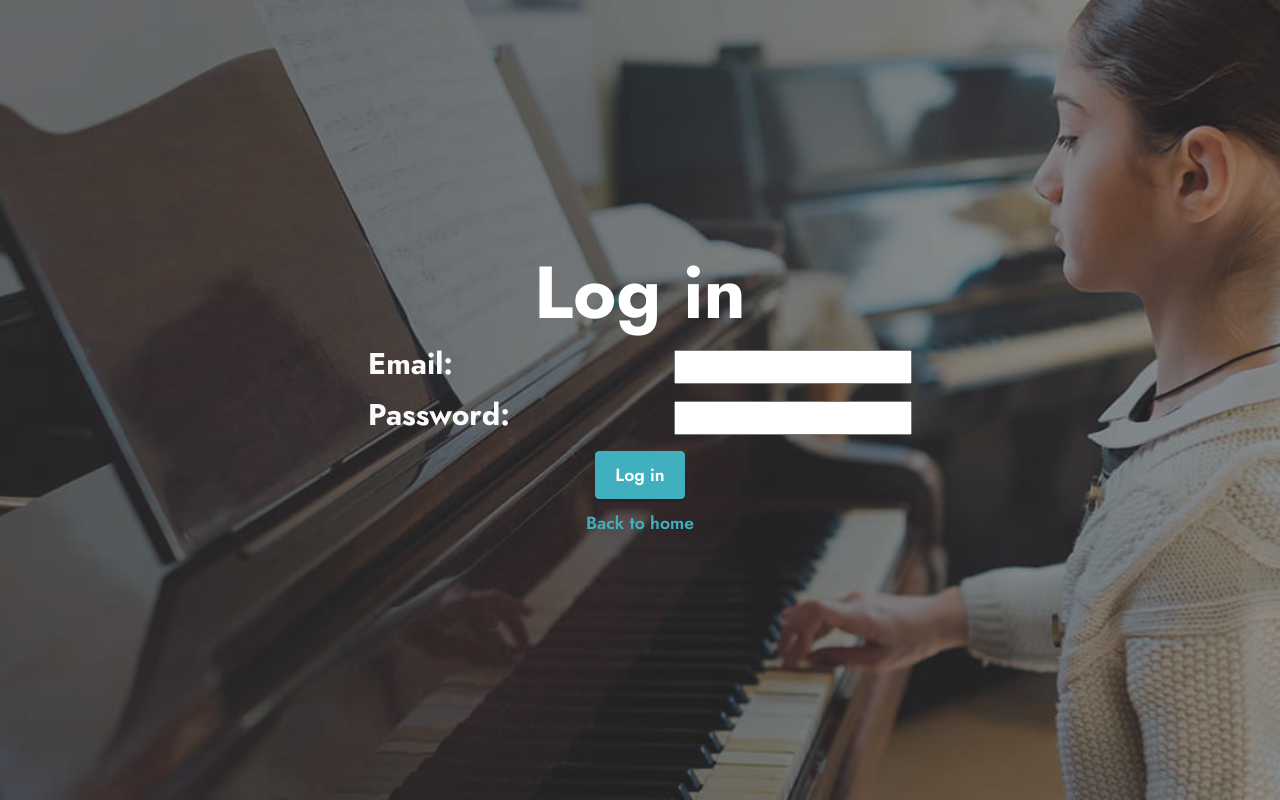
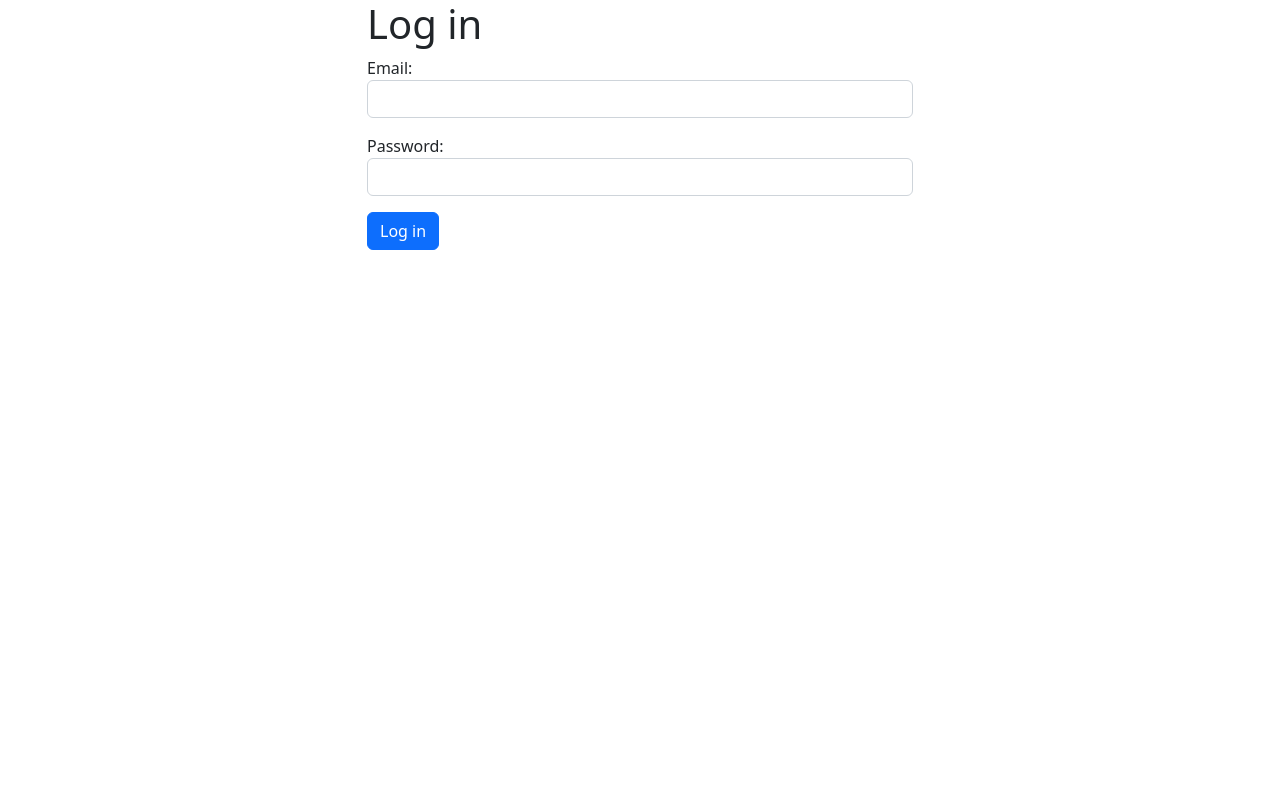
Before and after one commit to DMY2003/MSMS, a Django app: page /log_in/ in a window 1280 px wide. Run offline with Django 4.2, Linux system fonts and the light colour scheme; some libraries are stand-ins or nearby versions.

Commit message:
base templates developed

```diff
--- a/lessons/templates/base.html
+++ b/lessons/templates/base.html
@@ -5,6 +5,12 @@
   <head>
     <meta charset="utf-8" />
     <meta name="viewport" content="width=device-width, initial-scale=1" />
+    <link
+      href="https://cdn.jsdelivr.net/npm/bootstrap@5.2.2/dist/css/bootstrap.min.css"
+      rel="stylesheet"
+      integrity="sha384-Zenh87qX5JnK2Jl0vWa8Ck2rdkQ2Bzep5IDxbcnCeuOxjzrPF/et3URy9Bv1WTRi"
+      crossorigin="anonymous"
+    />
     <title>
       MSMS |
       {% block title %}
@@ -13,7 +19,8 @@
 
   </head>
   <body>
-    {% block body %} {% endblock %}
+    {% block body %}
+    {% endblock %}
 
     <script
       src="https://cdn.jsdelivr.net/npm/bootstrap@5.2.2/dist/js/bootstrap.bundle.min.js"
--- a/lessons/templates/base_content.html
+++ b/lessons/templates/base_content.html
@@ -1,7 +1,6 @@
 {% extends 'base.html' %}
 {% block body %}
-    <!-- {% include 'partials/navbar.html' %} -->
-    <!-- {% include 'partials/messages.html' %} -->
+
     {% block content %}
     {% endblock %}
 {% endblock %}
--- a/lessons/templates/log_in.html
+++ b/lessons/templates/log_in.html
@@ -1,62 +1,19 @@
-{% load static %}
-<!DOCTYPE html>
-<html>
-<head>
-  <meta charset="UTF-8">
-  <meta http-equiv="X-UA-Compatible" content="IE=edge">
-  <meta name="viewport" content="width=device-width, initial-scale=1, minimum-scale=1">
-  <link rel="shortcut icon" href="assets/images/logo5.png" type="image/x-icon">
-  <meta name="description" content="">
+{% extends 'base_content.html' %} {% block content %}
+<div class="container">
+  <div class="row">
+    <div class="col-sm-12 col-md-6 offset-md-3">
+      <h1>Log in</h1>
 
+      <form action="{% url 'log_in' %}" method="post">
+        {% csrf_token %}
+        {% include 'partials/bootstrap_form.html' with form=form %}
+        <input type="submit" value="Log in" class="btn btn-primary"/>
+      </form>
+    </div>
+  </div>
+</div>
 
-  <title>Music School</title>
-  <link rel="stylesheet" href="/static/assets/web/assets/mobirise-icons2/mobirise2.css">
-  <link rel="stylesheet" href="/static/assets/bootstrap/css/bootstrap.min.css">
-  <link rel="stylesheet" href="/static/assets/bootstrap/css/bootstrap-grid.min.css">
-  <link rel="stylesheet" href="/static/assets/bootstrap/css/bootstrap-reboot.min.css">
-  <link rel="stylesheet" href="/static/assets/parallax/jarallax.css">
-  <link rel="stylesheet" href="/static/assets/socicon/css/styles.css">
-  <link rel="stylesheet" href="/static/assets/theme/css/style.css">
-  <link rel="preload" href="https://fonts.googleapis.com/css?family=Jost:100,200,300,400,500,600,700,800,900,100i,200i,300i,400i,500i,600i,700i,800i,900i&display=swap" as="style" onload="this.onload=null;this.rel='stylesheet'">
-  <noscript><link rel="stylesheet" href="https://fonts.googleapis.com/css?family=Jost:100,200,300,400,500,600,700,800,900,100i,200i,300i,400i,500i,600i,700i,800i,900i&display=swap"></noscript>
-  <link rel="preload" as="style" href="/static/assets/mobirise/css/mbr-additional.css"><link rel="stylesheet" href="/static/assets/mobirise/css/mbr-additional.css" type="text/css">
-
-
-
-
-</head>
-<body>
-
-  <section data-bs-version="5.1" class="header1 cid-s48MCQYojq mbr-fullscreen mbr-parallax-background" id="header1-f">
-
-<style>
-    label{
-        width: 300px;
-        text-align: left;
-        font-size: 30px;
-        font-weight: bold;
-    }
-</style>
-
-    <div class="mbr-overlay" style="opacity: 0.5; background-color: rgb(53, 53, 53);"></div>
-
-    <div class="align-center container">
-        <div class="row justify-content-center">
-            <div class="col-12 col-lg-8">
-                <h1 class="mbr-section-title mbr-fonts-style mb-3 display-1"><strong>Log in</strong></h1>
-                <div class="mbr-text mbr-fonts-style display-7">
-                    {% for message in messages %}
-                    <p><b>{{ message }}</b></p>
-                    {% endfor %}
-                    <form action="{% url 'log_in' %}" method="post">
-                        {% csrf_token %}
-                        {{ form.as_p }}
-                        <center><input class="btn btn-success display-4" type="submit" value="Log in"><a class="btn btn-success-outline display-4" href='{% url 'home' %}'>Back to home</a></center>
-                    </form>
-                </div>
-            </div>
-        </div>
-    </div>
-</section>
-</body>
-</html>
+{% endblock %}
+{% block title %}
+Log in
+{% endblock %}
--- /dev/null
+++ b/lessons/templates/partials/bootstrap_form.html
@@ -0,0 +1,22 @@
+
+{% load widget_tweaks %}
+{% for field in form %}
+    <div class="mb-3">
+        {{ field.label_tag }}
+        {% if form.is_bound %}
+            {% if field.errors %}
+                {% render_field field class="form-control is-invalid" %}
+            {% else %}
+                {% render_field field class="form-control is-valid" %}
+            {% endif %}
+        {% else %}
+            {% render_field field class="form-control" %}
+        {% endif %}
+        <div class="valid-feedback">
+            Looks good!
+        </div>
+        <div class="invalid-feedback">
+            {{field.errors}}
+        </div>
+    </div>
+{% endfor %}
--- a/msms/settings.py
+++ b/msms/settings.py
@@ -36,6 +36,7 @@ INSTALLED_APPS = [
     'django.contrib.messages',
     'django.contrib.staticfiles',
     'lessons',
+    "widget_tweaks"
 ]
 
 MIDDLEWARE = [
```
Also changed, not shown: lessons/templates/home.html (+0 -11 lines), lessons/templates/old_log_in.html (added, +62 -0 lines), lessons/templates/old_sign_up.html (renamed from lessons/templates/sign_up.html), static/base_styles.css (added).
